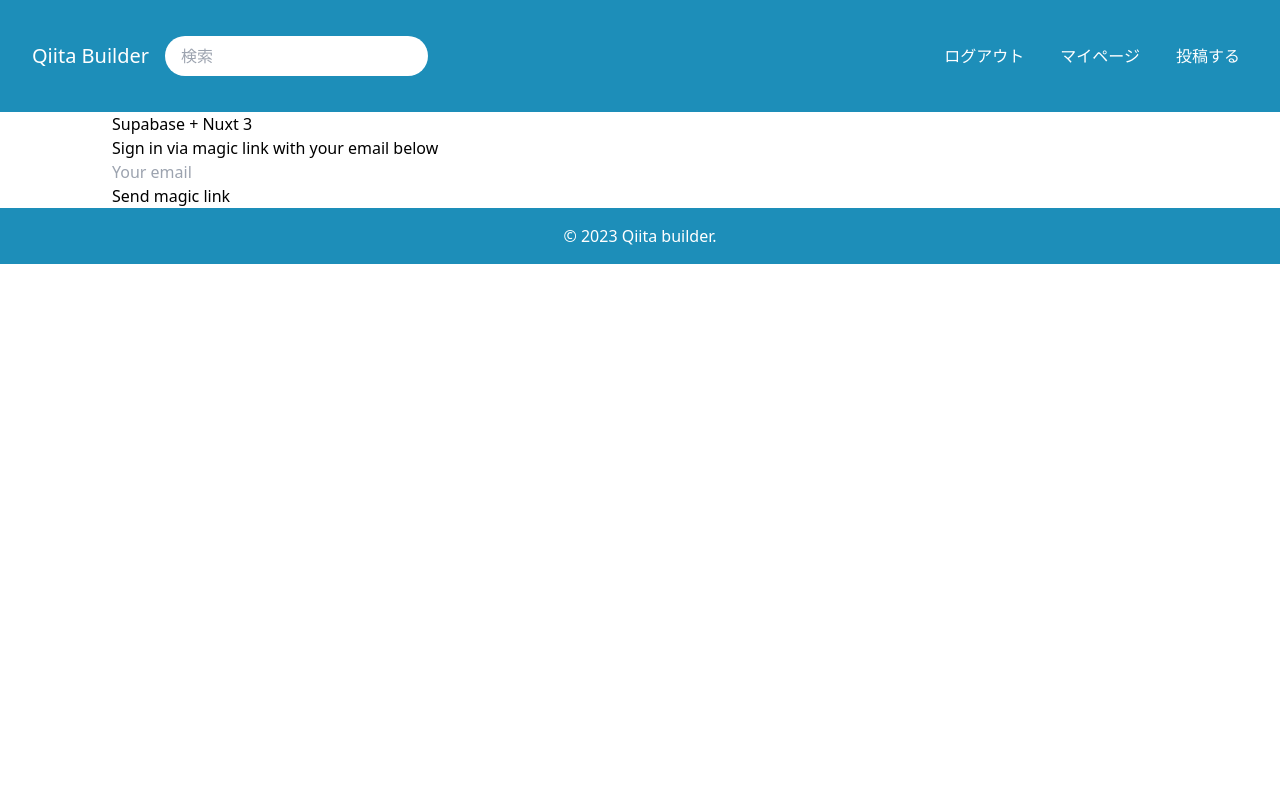
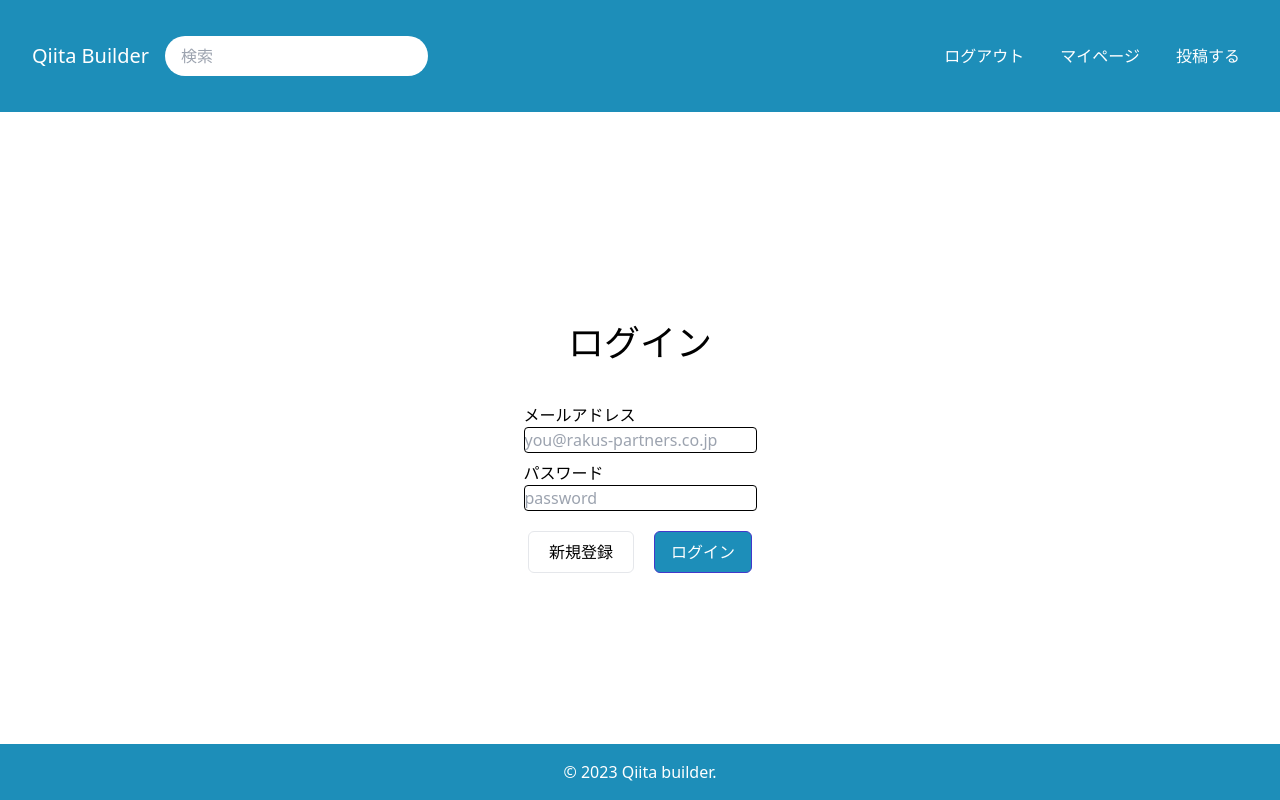
Before and after one commit to KonishiTatsuki/qiita-builder, a Nuxt app: page /login in a window 1280 px wide. Built offline with nearby package versions, Linux system fonts and the light colour scheme; no server answers.

Commit message:
ログイン機能作成

```diff
--- a/pages/login.vue
+++ b/pages/login.vue
@@ -1,39 +1,75 @@
+<template>
+  <div class="flex main">
+    <div class="flex-auto my-auto">
+      <div class="flex justify-center">
+        <div class="text-center">
+          <h1 class="title">ログイン</h1>
+          <div class="flex justify-center">
+            <form>
+              <div class="mb-2 text-left">
+                メールアドレス
+                <div>
+                  <input
+                    type="email"
+                    maxlength="255"
+                    placeholder="you@rakus-partners.co.jp"
+                    class="border rounded border-black"
+                    v-model="email"
+                  />
+                </div>
+              </div>
+              <div class="mb-5 text-left">
+                パスワード
+                <div>
+                  <input
+                    type="password"
+                    maxlength="30"
+                    placeholder="password"
+                    class="border rounded border-black"
+                    v-model="password"
+                  />
+                </div>
+              </div>
+            </form>
+          </div>
+          <button
+            type="submit"
+            class="px-5 py-2 rounded-md text-base border hover:bg-[#1D8EB9] hover:text-white hover:border-indigo-700 mr-5"
+          >
+            <NuxtLink to="/userRegister">新規登録</NuxtLink>
+          </button>
+          <button
+            type="button"
+            class="btn"
+            @click="signInWithEmail({ email: email, password: password })"
+          >
+            ログイン
+          </button>
+        </div>
+      </div>
+    </div>
+  </div>
+</template>
+
 <script setup>
-const supabase = useSupabaseClient()
+const email = ref("");
+const password = ref("");
 
-const loading = ref(false)
-const email = ref('')
-
-const handleLogin = async () => {
-  try {
-    loading.value = true
-    const { error } = await supabase.auth.signInWithOtp({ email: email.value })
-    if (error) throw error
-    alert('Check your email for the login link!')
-  } catch (error) {
-    alert(error.error_description || error.message)
-  } finally {
-    loading.value = false
+async function signInWithEmail(e) {
+  const { data, error } = await supabase.auth.signInWithPassword({
+    email: email.value,
+    password: password.value,
+  });
+  if (error) {
+    throw error;
   }
+  email.value = "";
+  password.value = "";
 }
 </script>
 
-<template>
-  <form class="row flex-center flex" @submit.prevent="handleLogin">
-    <div class="col-6 form-widget">
-      <h1 class="header">Supabase + Nuxt 3</h1>
-      <p class="description">Sign in via magic link with your email below</p>
-      <div>
-        <input class="inputField" type="email" placeholder="Your email" v-model="email" />
-      </div>
-      <div>
-        <input
-          type="submit"
-          class="button block"
-          :value="loading ? 'Loading' : 'Send magic link'"
-          :disabled="loading"
-        />
-      </div>
-    </div>
-  </form>
-</template>
+<style scoped>
+.main {
+  min-height: calc(100vh - 168px);
+}
+</style>
```
